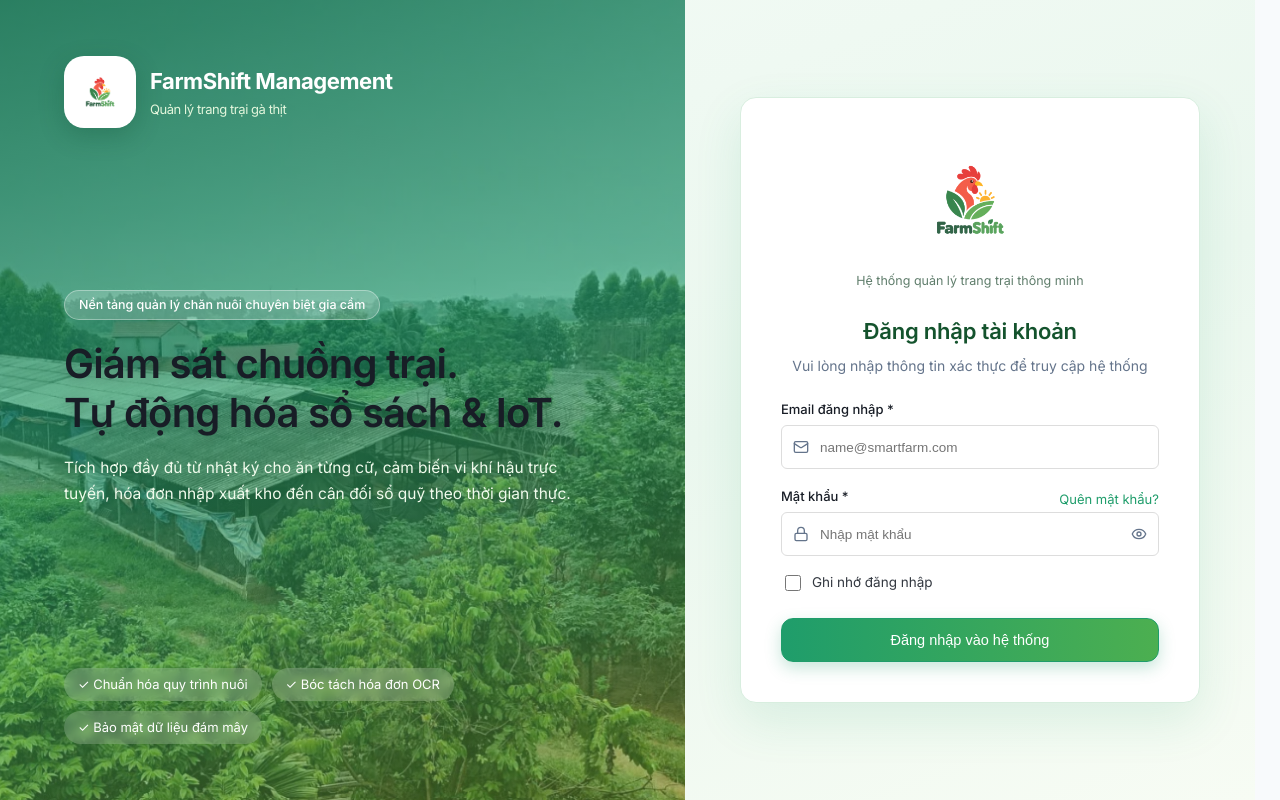
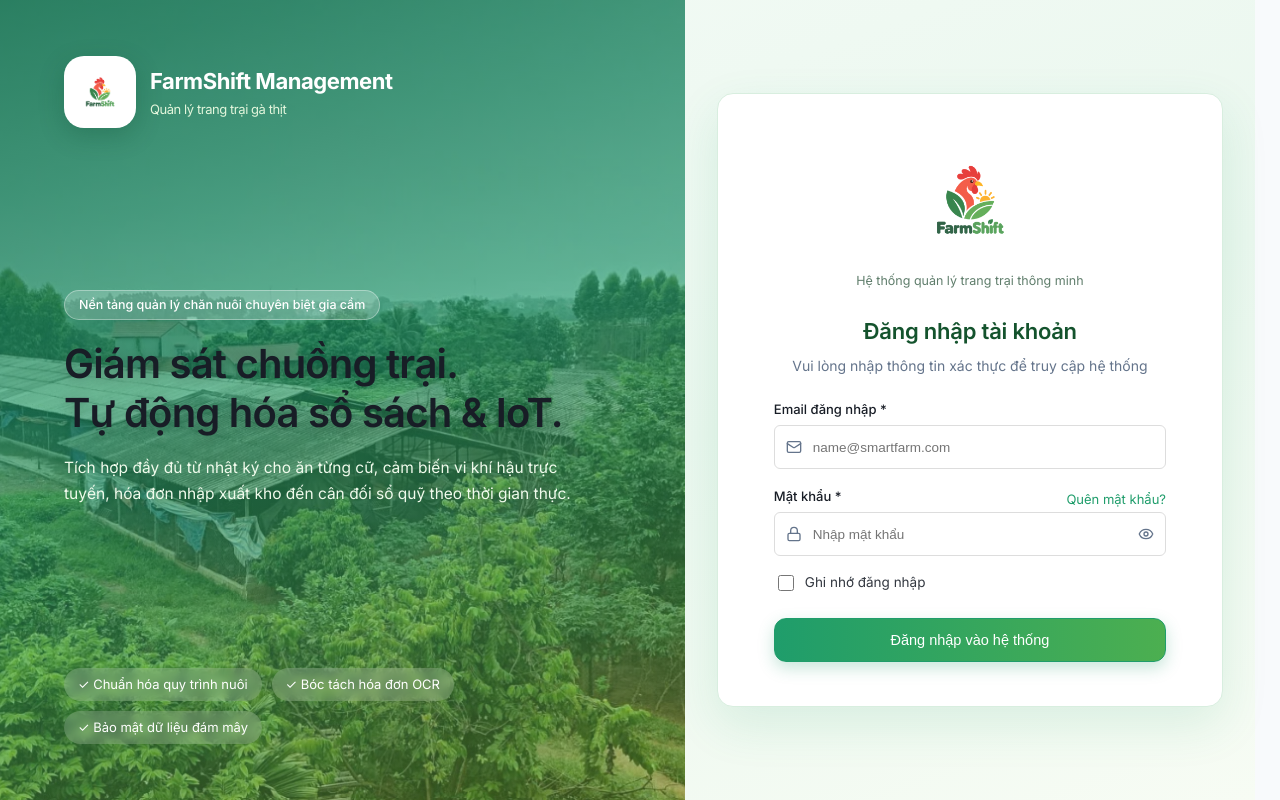
Before and after one commit to QuyQuy123/Smart-Farm-Management-System, a React (Vite) app in the folder frontendFarmShift/: page /login in a window 1280 px wide. Built offline with nearby package versions, Linux system fonts and the light colour scheme; no server answers; a web font is replaced by a local one.

Commit message:
style(auth): lam rong the dang nhap

```diff
--- a/frontendFarmShift/src/features/auth/AuthLayout.module.css
+++ b/frontendFarmShift/src/features/auth/AuthLayout.module.css
@@ -94,8 +94,8 @@
 
 .card {
   width: 100%;
-  max-width: 460px;
-  padding: 36px 40px 40px;
+  max-width: 560px;
+  padding: 40px 56px 44px;
   background: #ffffff;
   border: 1px solid #d8eedf;
   border-radius: 16px;
```
